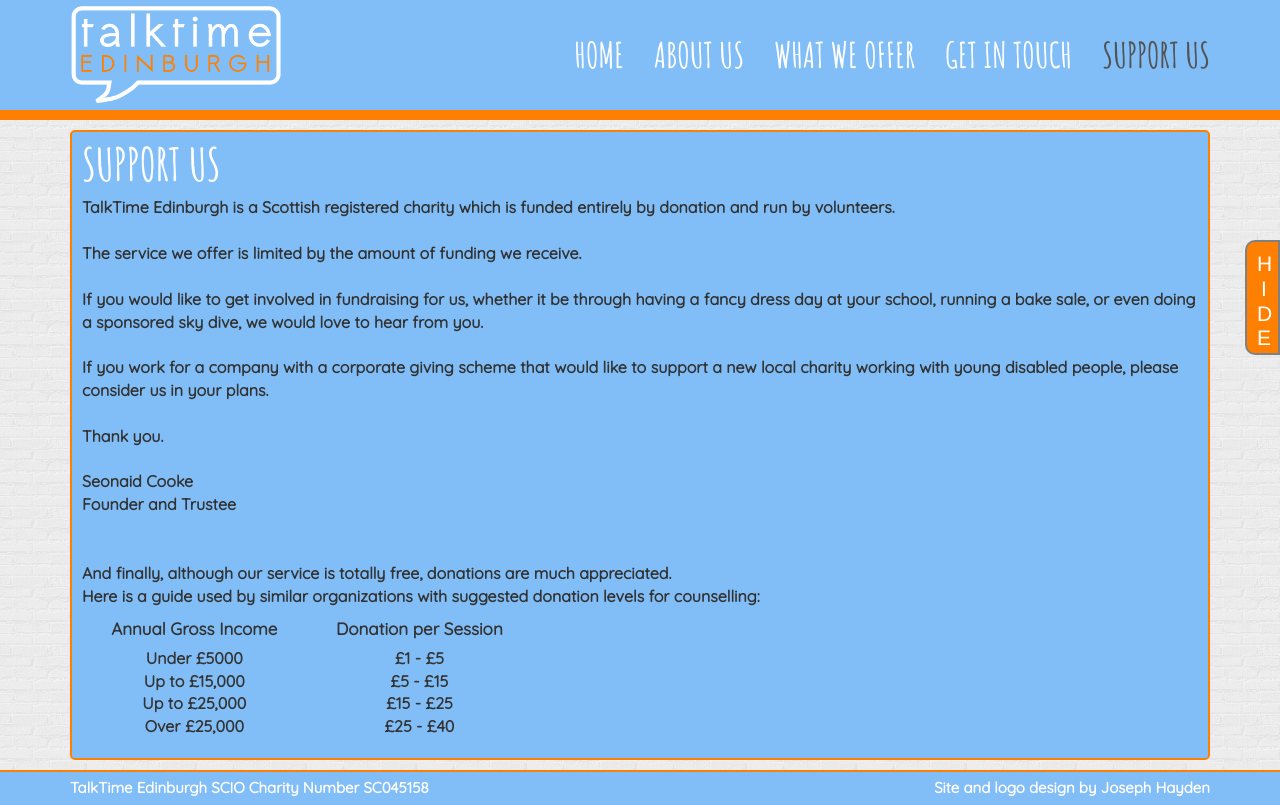
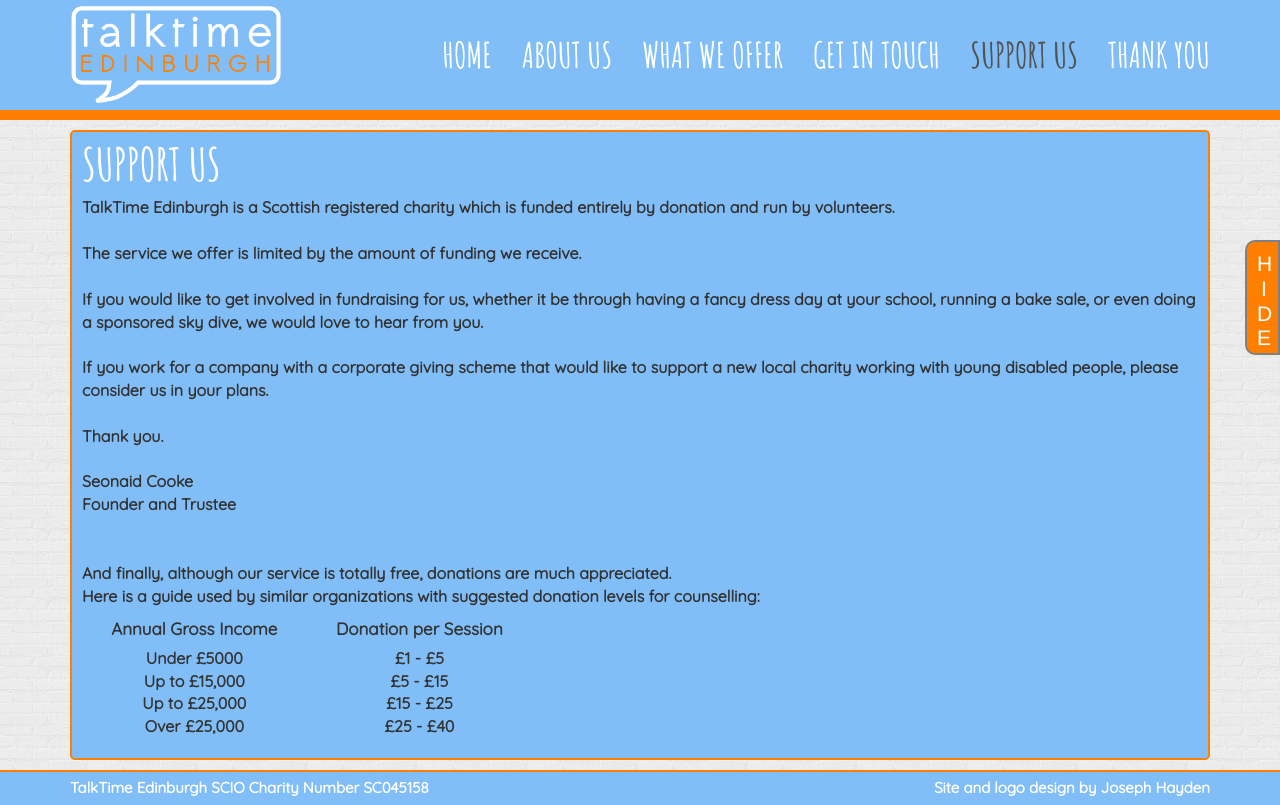
Before and after one commit to talktimeedinburgh/talktimeedinburgh.github.io, a plain HTML site: page support.html in a window 1280 px wide. Drawn offline with Linux system fonts and the light colour scheme.

Commit message:
new thankyou page

```diff
--- a/support.html
+++ b/support.html
@@ -45,6 +45,7 @@
             <li><a href="whatweoffer">WHAT WE OFFER</a></li>
             <li><a href="getintouch">GET IN TOUCH</a></li>
             <li class="active"><a href="support">SUPPORT US</a></li>
+            <li><a href="thankyou">THANK YOU</a></li>
           </ul>
         </div><!--/.nav-collapse -->
       </div>
```
